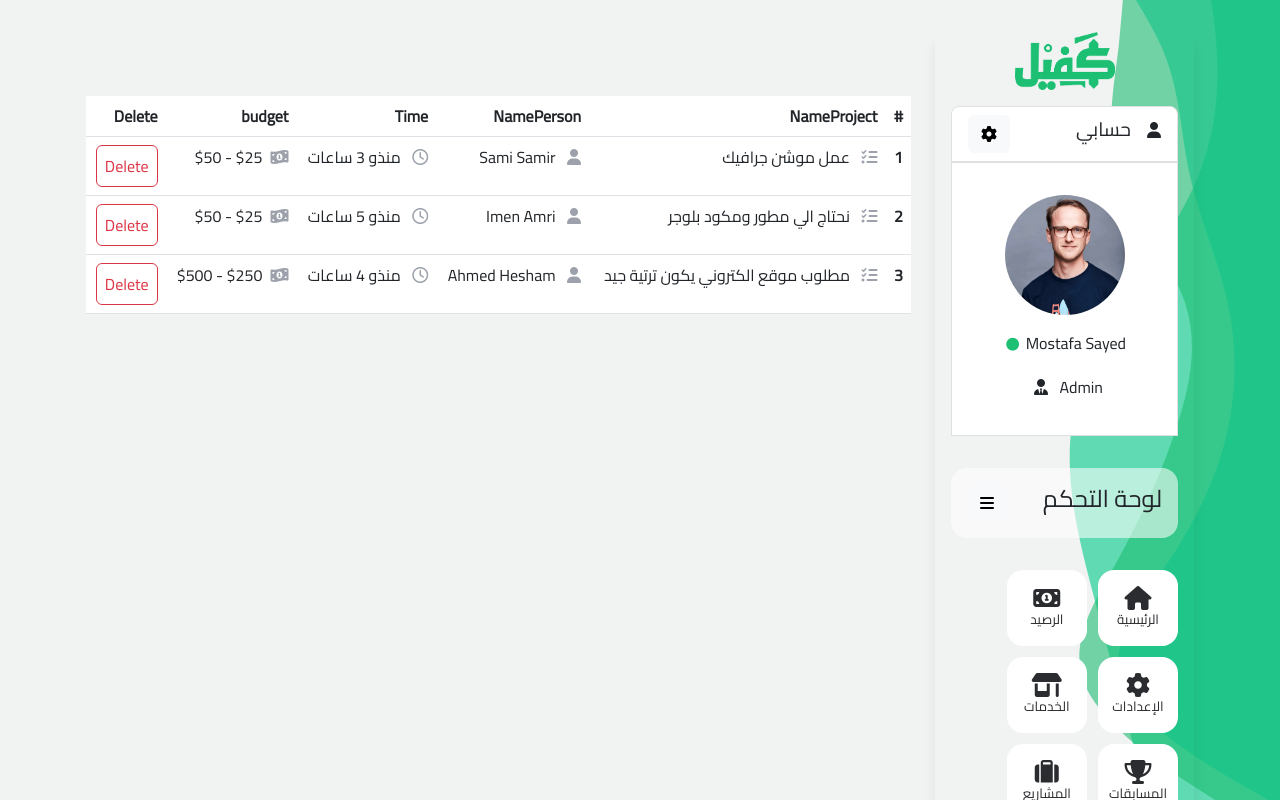
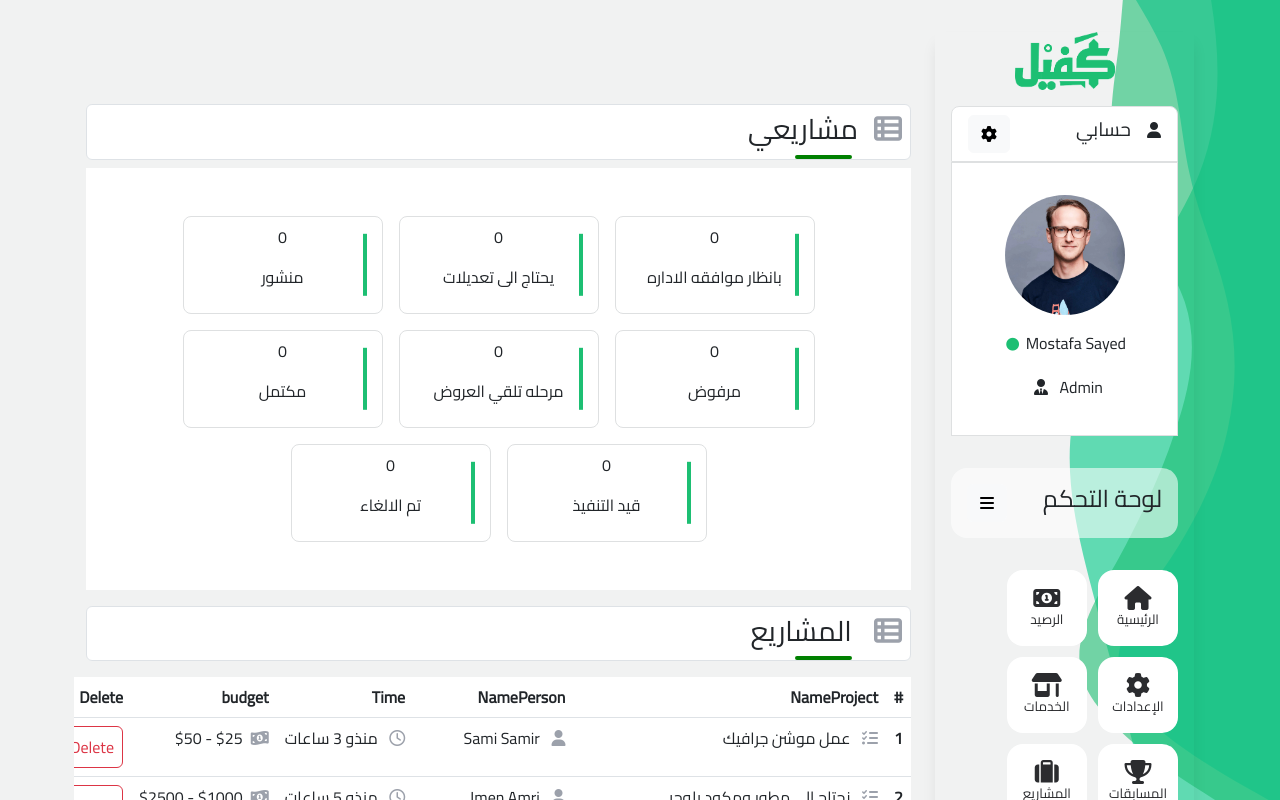
Before and after one commit to Mostafa-sayedahmed/kafil_Dashboard, a React (Create React App) app: page /projects in a window 1280 px wide. Shown: the top 800 px of the page. Built offline with nearby package versions, Linux system fonts and the light colour scheme.

Commit message:
update data in project page

```diff
--- a/src/components/CardProject/Cardpoject.js
+++ b/src/components/CardProject/Cardpoject.js
@@ -7,7 +7,7 @@ export default function Cardpoject(props) {
   return (
     <>
     <tr>
-        <th scope="row">{props.hash}</th>
+        <th scope="row " className='ms-2'>{props.hash}</th>
         <td className='text-nowrap p-2'> <i class="fa-solid fa-list-check ms-2" style={{color: "#9ca1ab"}}></i> {props.NameProject} </td>
         <td className='text-nowrap p-2'> <i class="fa-solid fa-user ms-2" style={{color: "#9ca1ab"}} ></i> {props.NamePerson}</td>
         <td className='text-nowrap p-2'> <i class="fa-regular fa-clock ms-2" style={{color: "#9ca1ab"}}></i> منذو   {props.Time} ساعات </td>
@@ -15,6 +15,6 @@ export default function Cardpoject(props) {
         <td><button className='btn btn-outline-danger p-2 rounded'>Delete</button></td>
     </tr>
     </>
-    // <div>Cardpoject</div>
+
   )
 }
--- a/src/pages/projects/projects.js
+++ b/src/pages/projects/projects.js
@@ -1,12 +1,41 @@
 import React from 'react'
 import Cardpoject from '../../components/CardProject/Cardpoject'
+import Smpilcard from '../../components/smpilcard/smpilcard'
 
 export default function Projects() {
   return (
 
-<>
+      <>
+      {/* start heading */}
+    <div className="bg-white border rounded my-2 ">
+        <h3 className="m-2 "> <i class="fa-solid fa-table-list ms-3" style={{color: "#9ca1ab"}}></i>مشاريعي </h3>
+        <p  style={{border:'2px solid green',width:'7%' ,margin: "0% 7% ",borderRadius:"5px"  }}></p>
+    </div>
+      {/* end heading */}
+
+      {/* start cards */}
+      <div className="B-serves p-5 ">
+        <Smpilcard cardName=" بانظار موافقه الاداره  " cardValue="0" />
+        <Smpilcard cardName="يحتاج الى تعديلات" cardValue="0" />
+        <Smpilcard cardName="منشور" cardValue="0" />
+        <Smpilcard cardName="مرفوض" cardValue="0" />
+        <Smpilcard cardName="مرحله تلقي العروض " cardValue="0" />
+        <Smpilcard cardName=" مكتمل " cardValue="0" />
+        <Smpilcard cardName=" قيد التنفيذ " cardValue="0" />
+        <Smpilcard cardName=" تم الالغاء " cardValue="0" />
+      </div>
+      {/* end cards */}
+
+      {/* start heading  two*/}
+      <div className="bg-white border border-secondary-subtle my-3 rounded">
+        <h3 className="m-2" > <i class="fa-solid fa-table-list ms-3" style={{color: "#9ca1ab"}}></i> المشاريع </h3>
+        <p  style={{border:'2px solid green',width:'7%' ,margin: "0% 7% ",borderRadius:"5px"  }}></p>
+      </div>
+      {/* end heading  two*/}
+
+
+      {/* starting Table */}
     <table className="table table-hover bg-white">
-
     <thead>
     <tr>
       <th >#</th>
@@ -19,11 +48,15 @@ export default function Projects() {
   </thead>
     <tbody>
      <Cardpoject hash="1" NameProject="عمل موشن جرافيك" NamePerson="Sami Samir" Time="3" budget="$25 - $50"/>
-     <Cardpoject hash="2" NameProject="نحتاج الي مطور ومكود بلوجر " NamePerson="Imen Amri" Time="5" budget="$25 - $50"/>
-     <Cardpoject hash="3" NameProject=" مطلوب موقع الكتروني يكون ترتية جيد" NamePerson="Ahmed Hesham" Time="4" budget="$250 - $500"/>
+     <Cardpoject hash="2" NameProject="نحتاج الي مطور ومكود بلوجر " NamePerson="Imen Amri" Time="5" budget="$1000 - $2500"/>
+     <Cardpoject hash="3" NameProject=" مدون خبير سيو " NamePerson="Fadhel Al" Time="4" budget="$250 - $500"/>
+     <Cardpoject hash="4" NameProject=" اختبار اسم المشروع  " NamePerson="مصعب ابو بسمه" Time="7" budget="$25 - $50"/>
+     <Cardpoject hash="5" NameProject=" كارت عمل لمهندس معماري " NamePerson="BASHAR JAMAL" Time="5" budget="$250 - $500"/>
+     <Cardpoject hash="6" NameProject="  نريد شعارا جديدأ لصناعه وركمان" NamePerson="Khaled Zailaie" Time="2" budget="$25 - $50"/>
+     <Cardpoject hash="7" NameProject=" مطلوب تفعيل صفحة فيسبوك أجنبية للربح " NamePerson="Mohamed Abdula" Time="2" budget="$25 - $50"/>
      </tbody>
      </table>
-
+      {/* end Table */}
     </>
 
   )
```
